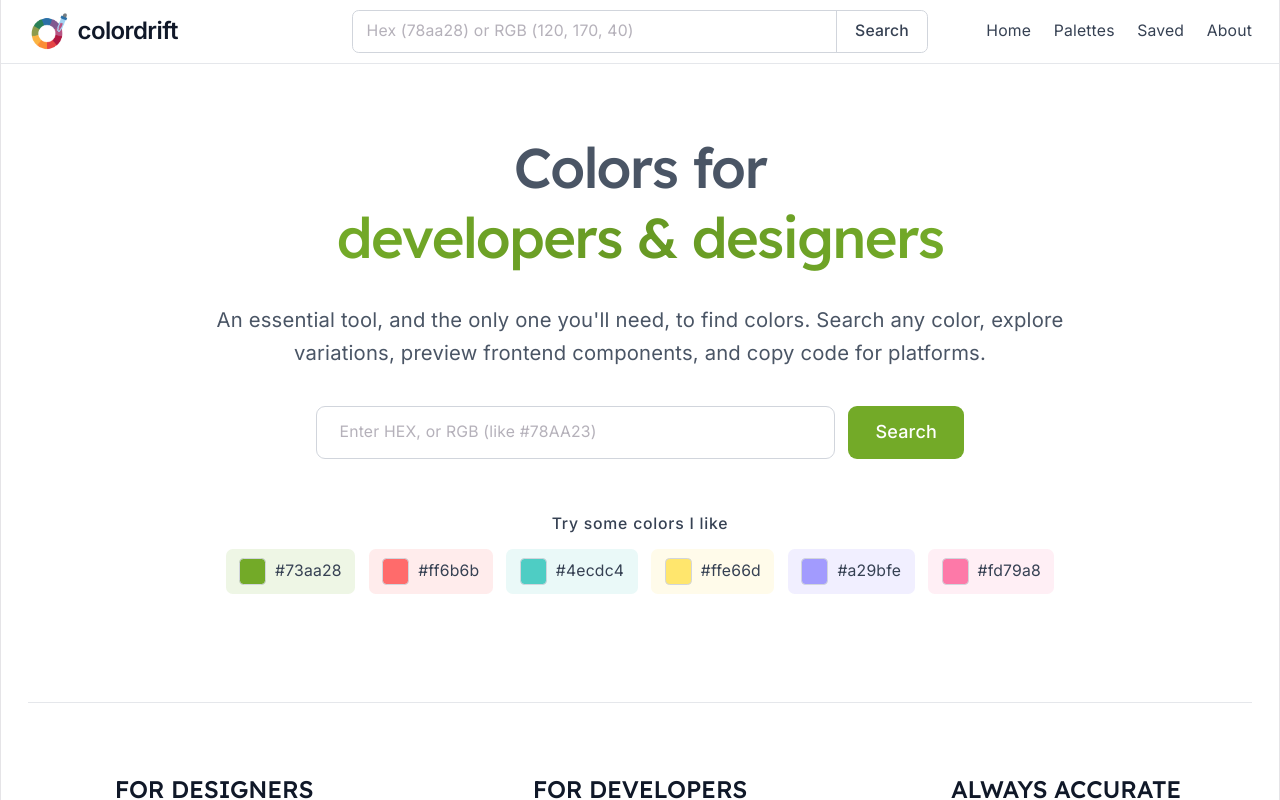
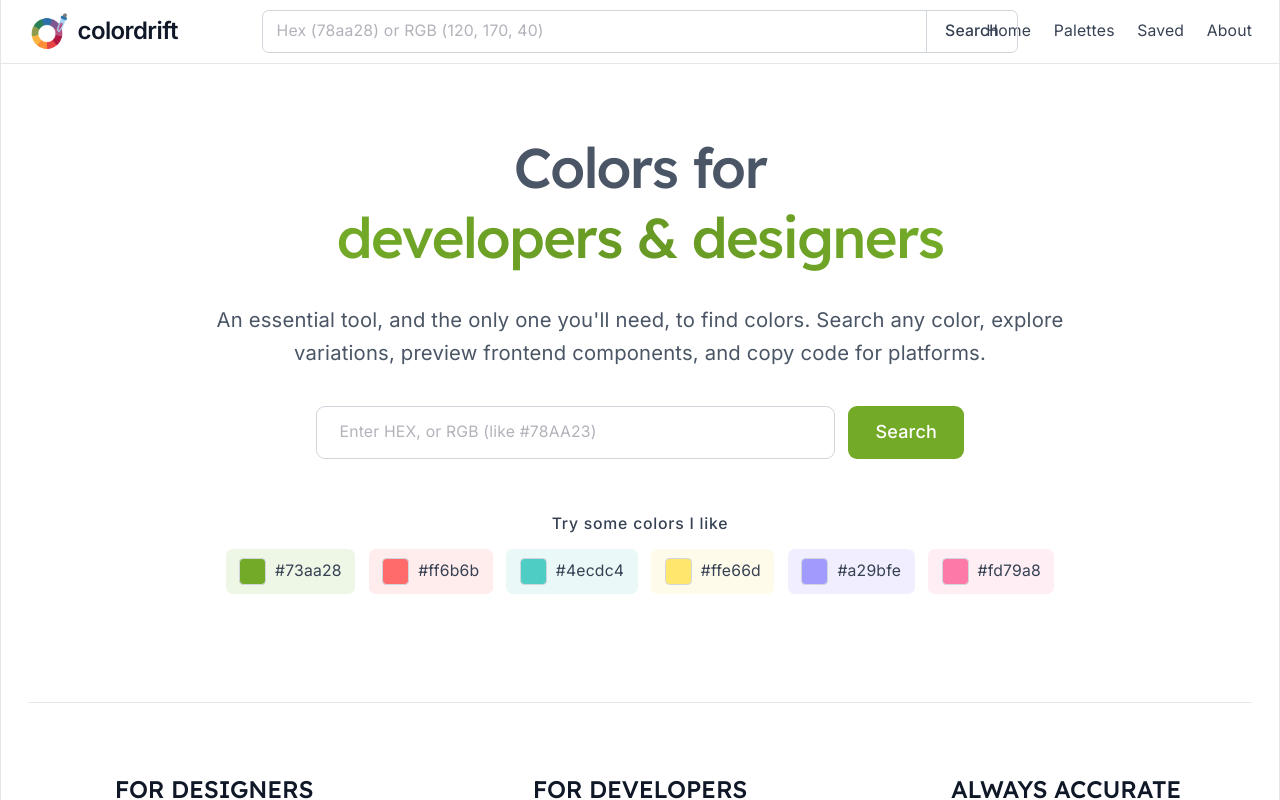
Before and after one commit to samyakchat/colordrift, a React (Vite) app: page / in a window 1280 px wide. Shown: the top 800 px of the page. Built offline with nearby package versions, Linux system fonts and the light colour scheme; a web font is replaced by a local one.

Commit message:
fixed search bar issue

```diff
--- a/src/components/Navbar.jsx
+++ b/src/components/Navbar.jsx
@@ -76,7 +76,7 @@
           {/* Center Search (desktop) */}
           <form
             onSubmit={handleSearch}
-            className="hidden l-20 w-full md:flex fixed left-1/2 transform -translate-x-1/2 max-w-lg"
+            className="hidden md:flex absolute left-1/2 transform -translate-x-1/2 w-full max-w-2xl"
           >
             <div className="flex w-full border border-gray-300 rounded-md overflow-hidden focus-within:border-[#73aa28] transition">
               <input
@@ -94,6 +94,7 @@
               </button>
             </div>
           </form>
+
           {/* Links */}
           <div className="flex items-center gap-5">
             <Link to="/" className="text-sm text-gray-700 hover:text-[#73aa28]">
```
